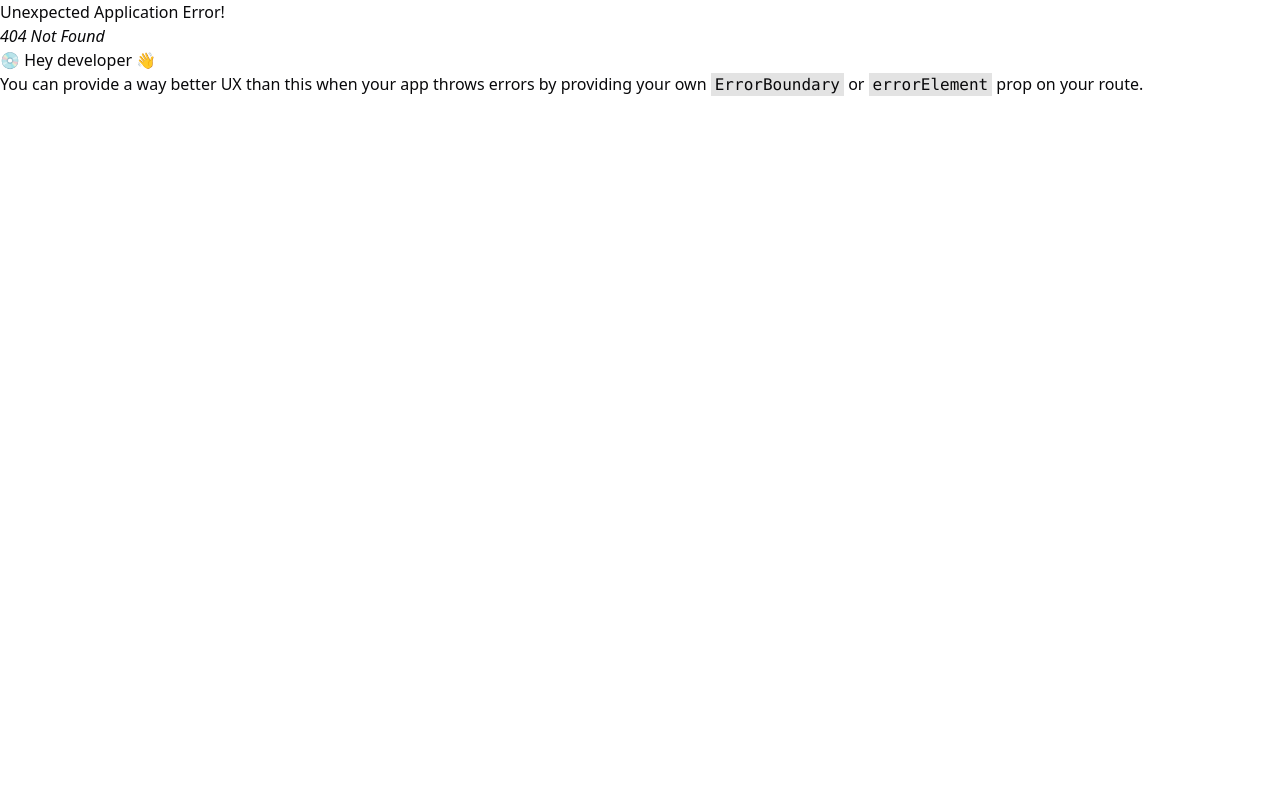
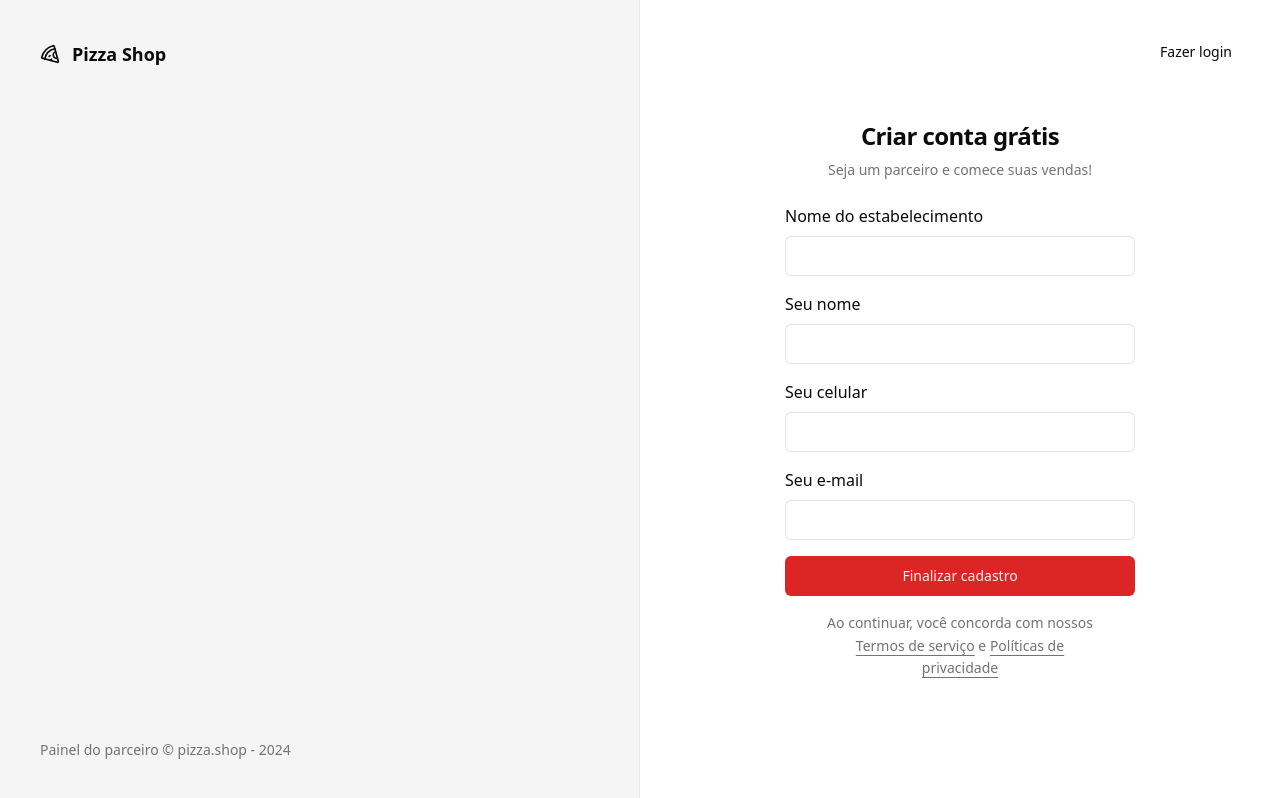
Before and after one commit to DiogoMiranda-dev/04-pizzashop-web, a React (Vite) app: page /sign-up in a window 1280 px wide. Before the commit this address had no page. Built offline with nearby package versions, Linux system fonts and the light colour scheme.

Commit message:
Tela de login e cadastro realizada os estilos

```diff
--- a/src/App.tsx
+++ b/src/App.tsx
@@ -2,6 +2,7 @@ import '@/global.css'
 
 import { Helmet, HelmetProvider } from 'react-helmet-async'
 import { RouterProvider } from 'react-router-dom'
+import { Toaster } from 'sonner'
 
 import { router } from './routes'
 
@@ -9,6 +10,7 @@ export function App() {
   return (
     <HelmetProvider>
       <Helmet titleTemplate="%s | Pizzashop" />
+      <Toaster richColors />
       <RouterProvider router={router} />
     </HelmetProvider>
   )
--- /dev/null
+++ b/src/components/ui/input.tsx
@@ -0,0 +1,25 @@
+import * as React from 'react'
+
+import { cn } from '@/lib/utils'
+
+export interface InputProps
+  extends React.InputHTMLAttributes<HTMLInputElement> {}
+
+const Input = React.forwardRef<HTMLInputElement, InputProps>(
+  ({ className, type, ...props }, ref) => {
+    return (
+      <input
+        type={type}
+        className={cn(
+          'flex h-10 w-full rounded-md border border-input bg-background px-3 py-2 text-sm ring-offset-background file:border-0 file:bg-transparent file:text-sm file:font-medium placeholder:text-muted-foreground focus-visible:outline-none focus-visible:ring-2 focus-visible:ring-ring focus-visible:ring-offset-2 disabled:cursor-not-allowed disabled:opacity-50',
+          className,
+        )}
+        ref={ref}
+        {...props}
+      />
+    )
+  },
+)
+Input.displayName = 'Input'
+
+export { Input }
--- /dev/null
+++ b/src/components/ui/label.tsx
@@ -0,0 +1,24 @@
+import * as LabelPrimitive from '@radix-ui/react-label'
+import { cva, type VariantProps } from 'class-variance-authority'
+import * as React from 'react'
+
+import { cn } from '@/lib/utils'
+
+const labelVariants = cva(
+  'text-sm font-medium leading-none peer-disabled:cursor-not-allowed peer-disabled:opacity-70',
+)
+
+const Label = React.forwardRef<
+  React.ElementRef<typeof LabelPrimitive.Root>,
+  React.ComponentPropsWithoutRef<typeof LabelPrimitive.Root> &
+    VariantProps<typeof labelVariants>
+>(({ className, ...props }, ref) => (
+  <LabelPrimitive.Root
+    ref={ref}
+    className={cn(labelVariants(), className)}
+    {...props}
+  />
+))
+Label.displayName = LabelPrimitive.Root.displayName
+
+export { Label }
--- a/src/global.css
+++ b/src/global.css
@@ -2,27 +2,28 @@
 @tailwind components;
 @tailwind utilities;
 
+
 @layer base {
   :root {
     --background: 0 0% 100%;
-    --foreground: 240 10% 3.9%;
+    --foreground: 0 0% 3.9%;
     --card: 0 0% 100%;
-    --card-foreground: 240 10% 3.9%;
+    --card-foreground: 0 0% 3.9%;
     --popover: 0 0% 100%;
-    --popover-foreground: 240 10% 3.9%;
-    --primary: 240 5.9% 10%;
-    --primary-foreground: 0 0% 98%;
-    --secondary: 240 4.8% 95.9%;
-    --secondary-foreground: 240 5.9% 10%;
-    --muted: 240 4.8% 95.9%;
-    --muted-foreground: 240 3.8% 46.1%;
-    --accent: 240 4.8% 95.9%;
-    --accent-foreground: 240 5.9% 10%;
+    --popover-foreground: 0 0% 3.9%;
+    --primary: 0 72.2% 50.6%;
+    --primary-foreground: 0 85.7% 97.3%;
+    --secondary: 0 0% 96.1%;
+    --secondary-foreground: 0 0% 9%;
+    --muted: 0 0% 96.1%;
+    --muted-foreground: 0 0% 45.1%;
+    --accent: 0 0% 96.1%;
+    --accent-foreground: 0 0% 9%;
     --destructive: 0 84.2% 60.2%;
     --destructive-foreground: 0 0% 98%;
-    --border: 240 5.9% 90%;
-    --input: 240 5.9% 90%;
-    --ring: 240 10% 3.9%;
+    --border: 0 0% 89.8%;
+    --input: 0 0% 89.8%;
+    --ring: 0 72.2% 50.6%;
     --radius: 0.5rem;
     --chart-1: 12 76% 61%;
     --chart-2: 173 58% 39%;
@@ -32,25 +33,25 @@
   }
 
   .dark {
-    --background: 240 10% 3.9%;
+    --background: 0 0% 3.9%;
     --foreground: 0 0% 98%;
-    --card: 240 10% 3.9%;
+    --card: 0 0% 3.9%;
     --card-foreground: 0 0% 98%;
-    --popover: 240 10% 3.9%;
+    --popover: 0 0% 3.9%;
     --popover-foreground: 0 0% 98%;
-    --primary: 0 0% 98%;
-    --primary-foreground: 240 5.9% 10%;
-    --secondary: 240 3.7% 15.9%;
+    --primary: 0 72.2% 50.6%;
+    --primary-foreground: 0 85.7% 97.3%;
+    --secondary: 0 0% 14.9%;
     --secondary-foreground: 0 0% 98%;
-    --muted: 240 3.7% 15.9%;
-    --muted-foreground: 240 5% 64.9%;
-    --accent: 240 3.7% 15.9%;
+    --muted: 0 0% 14.9%;
+    --muted-foreground: 0 0% 63.9%;
+    --accent: 0 0% 14.9%;
     --accent-foreground: 0 0% 98%;
     --destructive: 0 62.8% 30.6%;
     --destructive-foreground: 0 0% 98%;
-    --border: 240 3.7% 15.9%;
-    --input: 240 3.7% 15.9%;
-    --ring: 240 4.9% 83.9%;
+    --border: 0 0% 14.9%;
+    --input: 0 0% 14.9%;
+    --ring: 0 72.2% 50.6%;
     --chart-1: 220 70% 50%;
     --chart-2: 160 60% 45%;
     --chart-3: 30 80% 55%;
@@ -58,6 +59,7 @@
     --chart-5: 340 75% 55%;
   }
 }
+
 
 @layer base {
   * {
--- a/src/pages/_layouts/auth.tsx
+++ b/src/pages/_layouts/auth.tsx
@@ -1,11 +1,20 @@
+import { Pizza } from 'lucide-react'
 import { Outlet } from 'react-router-dom'
 
 export function AuthLayout() {
   return (
-    <div>
-      <h1>AuthLayout</h1>
+    <div className="min-h-screen grid grid-cols-2">
+      <div className="flex flex-col justify-between h-full border-r border-foreground/5 bg-muted p-10 text-muted-foreground">
+        <div className="flex items-center gap-3 text-lg  text-foreground">
+          <Pizza className="h-5 w-5" />
+          <span className="font-bold">Pizza Shop</span>
+        </div>
+        <footer className="text-sm">
+          Painel do parceiro &copy; pizza.shop - {new Date().getFullYear()}{' '}
+        </footer>
+      </div>
 
-      <div>
+      <div className="flex flex-col items-center justify-center relative">
         <Outlet />
       </div>
     </div>
--- a/src/pages/auth/sign-in.tsx
+++ b/src/pages/auth/sign-in.tsx
@@ -1,11 +1,75 @@
+import { zodResolver } from '@hookform/resolvers/zod'
+import { Label } from '@radix-ui/react-label'
 import { Helmet } from 'react-helmet-async'
+import { useForm } from 'react-hook-form'
+import { Link } from 'react-router-dom'
+import { toast } from 'sonner'
+import { z } from 'zod'
+
+import { Button } from '@/components/ui/button'
+import { Input } from '@/components/ui/input'
+
+const SignInFrom = z.object({
+  email: z
+    .string()
+    .nonempty({ message: 'Email obrigatório' })
+    .email({ message: 'Email inválido' }),
+})
+
+type SignInFromType = z.infer<typeof SignInFrom>
 
 export function SignIn() {
+  const {
+    register,
+    handleSubmit,
+    formState: { isSubmitting },
+  } = useForm<SignInFromType>({
+    resolver: zodResolver(SignInFrom),
+  })
+
+  async function handleSignIn(data: SignInFromType) {
+    try {
+      await new Promise((resolve) => setTimeout(resolve, 2000))
+      console.log(data)
+      toast.success('Enviamos um link de autenticação para seu e-mail.', {
+        action: {
+          label: 'Reenviar',
+          onClick: () => handleSignIn(data),
+        },
+      })
+    } catch {
+      toast.error('Erro ao enviar link de autenticação.')
+    }
+  }
+
   return (
     <>
       <Helmet title="Login" />
-      <div>
-        <h1>Sign In</h1>
+      <div className="p-8">
+        <Button asChild variant="ghost" className="absolute top-8 right-8">
+          <Link to="/sign-up">Novo estabelecimento</Link>
+        </Button>
+
+        <div className="w-[350px] flex flex-col justify-center gap-6">
+          <div className="flex flex-col gap-2 text-center ">
+            <h1 className="text-2xl font-semibold tracking-tight">
+              Acesar painel
+            </h1>
+            <p className="text-sm text-muted-foreground">
+              Acompanhe suas vendas pelo painel do parceiro!
+            </p>
+          </div>
+          <form className="space-y-4" onSubmit={handleSubmit(handleSignIn)}>
+            <div className="space-y-2">
+              <Label htmlFor="email">Email</Label>
+              <Input id="email" type="email" {...register('email')} />
+            </div>
+
+            <Button className="w-full" type="submit" disabled={isSubmitting}>
+              Acessar painel
+            </Button>
+          </form>
+        </div>
       </div>
     </>
   )
--- /dev/null
+++ b/src/pages/auth/sign-up.tsx
@@ -0,0 +1,125 @@
+import { zodResolver } from '@hookform/resolvers/zod'
+import { Label } from '@radix-ui/react-label'
+import { Helmet } from 'react-helmet-async'
+import { useForm } from 'react-hook-form'
+import { Link, useNavigate } from 'react-router-dom'
+import { toast } from 'sonner'
+import { z } from 'zod'
+
+import { Button } from '@/components/ui/button'
+import { Input } from '@/components/ui/input'
+
+const SignUpFrom = z.object({
+  restaurantName: z.string().nonempty({ message: 'Nome obrigatório' }),
+  managerName: z.string().nonempty({ message: 'Nome obrigatório' }),
+  phone: z.string().nonempty({ message: 'Telefone obrigatório' }),
+  email: z
+    .string()
+    .nonempty({ message: 'Email obrigatório' })
+    .email({ message: 'Email inválido' }),
+})
+
+type SignUpFromType = z.infer<typeof SignUpFrom>
+
+export function SignUp() {
+  const navigate = useNavigate()
+
+  const {
+    register,
+    handleSubmit,
+    formState: { isSubmitting },
+  } = useForm<SignUpFromType>({
+    resolver: zodResolver(SignUpFrom),
+  })
+
+  async function handleSignUp(data: SignUpFromType) {
+    try {
+      await new Promise((resolve) => setTimeout(resolve, 2000))
+      console.log(data)
+      toast.success('Restaurante cadastrato com sucesso!', {
+        action: {
+          label: 'Login',
+          onClick: () => navigate('/sign-in'),
+        },
+      })
+    } catch {
+      toast.error('Erro ao cadastrar restaurante.')
+    }
+  }
+
+  return (
+    <>
+      <Helmet title="Cadastro" />
+      <div className="p-8">
+        <Button asChild variant="ghost" className="absolute top-8 right-8">
+          <Link to="/sign-in">Fazer login</Link>
+        </Button>
+
+        <div className="w-[350px] flex flex-col justify-center gap-6">
+          <div className="flex flex-col gap-2 text-center ">
+            <h1 className="text-2xl font-semibold tracking-tight">
+              Criar conta grátis
+            </h1>
+            <p className="text-sm text-muted-foreground">
+              Seja um parceiro e comece suas vendas!
+            </p>
+          </div>
+          <form className="space-y-4" onSubmit={handleSubmit(handleSignUp)}>
+            <div className="space-y-2">
+              <Label htmlFor="restaurantName">Nome do estabelecimento</Label>
+              <Input
+                id="restaurantName"
+                type="text"
+                {...register('restaurantName')}
+              />
+            </div>
+
+            <div className="space-y-2">
+              <Label htmlFor="managerName">Seu nome</Label>
+              <Input
+                id="managerName"
+                type="text"
+                {...register('managerName')}
+              />
+            </div>
+
+            <div className="space-y-2">
+              <Label htmlFor="phone">Seu celular</Label>
+              <Input id="phone" type="text" {...register('phone')} />
+            </div>
+
+            <div className="space-y-2">
+              <Label htmlFor="email">Seu e-mail</Label>
+              <Input id="email" type="email" {...register('email')} />
+            </div>
+
+            <Button className="w-full" type="submit" disabled={isSubmitting}>
+              Finalizar cadastro
+            </Button>
+
+            <p className="px-8 text-center text-sm leading-relaxed text-muted-foreground">
+              Ao continuar, você concorda com nossos {''}
+              <a
+                className="underline underline-offset-4"
+                href="https://pizzashop.com.br/termos-de-uso"
+                target="_blank"
+                rel="noreferrer"
+              >
+                Termos de serviço
+              </a>{' '}
+              e{' '}
+              <a
+                className="underline underline-offset-4"
+                href="https://pizzashop.com.br/termos-de-uso"
+                target="_blank"
+                rel="noreferrer"
+              >
+                Políticas de privacidade
+              </a>
+            </p>
+          </form>
+        </div>
+      </div>
+    </>
+  )
+}
```
Also changed, not shown: package.json (+6 -1 lines), src/routes.tsx (+6 -1 lines), 1 other file (tests, documents, lock files or other folders).
